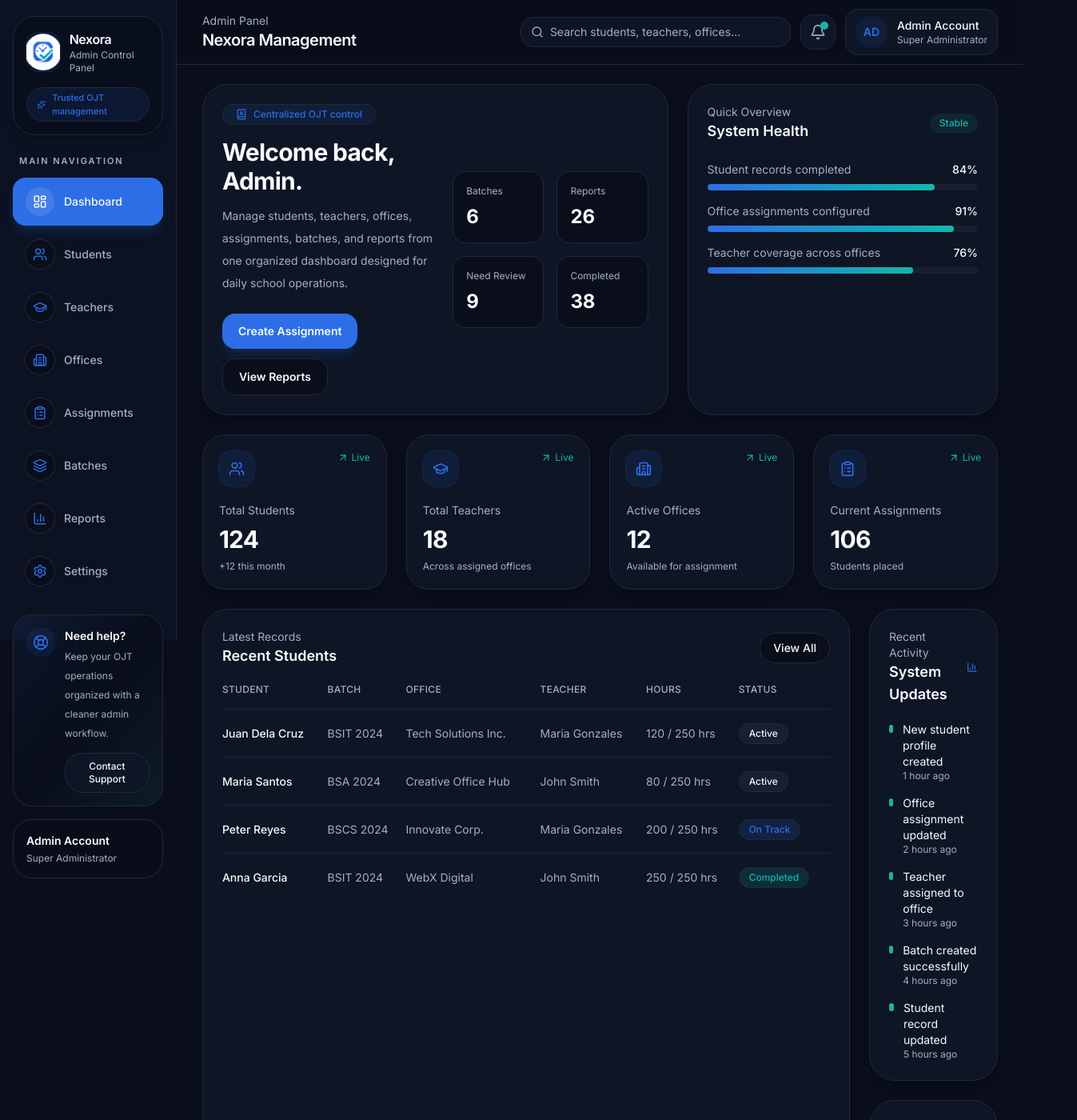
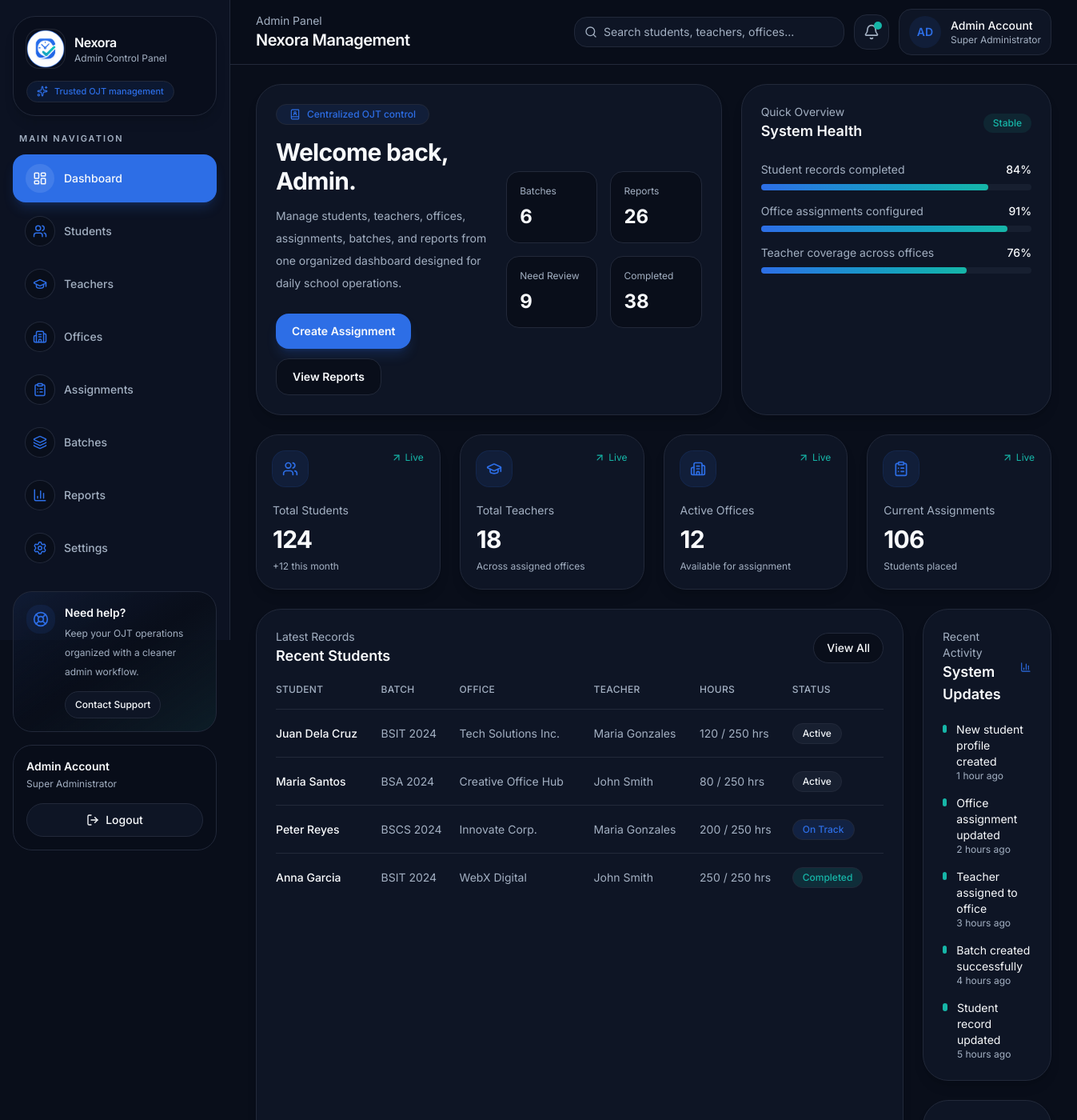
Before and after one commit to buildwithjaym/nexora-ojt-tracker-system, a Next.js app: page /admin in a window 1280 px wide. Shown: the top 1400 px of the page at 80% size, 1347 px wide, since content can reach past the window. Built offline with nearby package versions, Linux system fonts and the light colour scheme; no server answers.

Commit message:
added folders and fixes the logo

```diff
--- a/app/admin/layout.tsx
+++ b/app/admin/layout.tsx
@@ -13,7 +13,7 @@ export default function AdminLayout({
         <AdminSidebar />
 
         <div className="flex min-h-screen flex-1 flex-col">
-          <header className="sticky top-0 z-30 border-b border-border bg-background/80 backdrop-blur-xl">
+          <header className="sticky top-0 z-30 hidden border-b border-border bg-background/80 backdrop-blur-xl lg:block">
             <div className="flex h-20 items-center justify-between px-6 lg:px-8">
               <div>
                 <p className="text-sm text-muted-foreground">Admin Panel</p>
@@ -52,7 +52,9 @@ export default function AdminLayout({
             </div>
           </header>
 
-          <main className="flex-1 px-6 py-6 lg:px-8">{children}</main>
+          <main className="flex-1 px-4 py-5 sm:px-6 lg:px-8 lg:py-6">
+            {children}
+          </main>
         </div>
       </div>
     </div>
--- a/components/layout/admin-sidebar.tsx
+++ b/components/layout/admin-sidebar.tsx
@@ -2,8 +2,10 @@
 
 import Image from "next/image";
 import Link from "next/link";
-import { usePathname } from "next/navigation";
+import { usePathname, useRouter } from "next/navigation";
+import { useState } from "react";
 import clsx from "clsx";
+import { toast } from "sonner";
 import {
   BarChart3,
   Building2,
@@ -12,10 +14,14 @@ import {
   LayoutDashboard,
   Layers3,
   LifeBuoy,
+  LogOut,
+  Menu,
   Settings,
   Sparkles,
   Users,
+  X,
 } from "lucide-react";
+import { createClient } from "@/lib/supabase/client";
 
 const navItems = [
   {
@@ -60,13 +66,21 @@ const navItems = [
   },
 ];
 
-export function AdminSidebar() {
-  const pathname = usePathname();
-
+function SidebarContent({
+  pathname,
+  onNavigate,
+  onLogout,
+  isLoggingOut,
+}: {
+  pathname: string;
+  onNavigate?: () => void;
+  onLogout: () => void;
+  isLoggingOut: boolean;
+}) {
   return (
-    <aside className="sticky top-0 flex h-screen w-72 flex-col border-r border-border bg-card/80 px-4 py-5 backdrop-blur-xl">
-      <div className="mb-6 rounded-[28px] border border-white/10 bg-background/70 p-4 shadow-lg shadow-black/10">
-        <Link href="/admin" className="flex items-center gap-3">
+    <div className="flex h-full flex-col">
+      <div className="mb-5 rounded-[28px] border border-white/10 bg-background/70 p-4 shadow-lg shadow-black/10">
+        <Link href="/admin" className="flex items-center gap-3" onClick={onNavigate}>
           <div className="relative h-12 w-12 overflow-hidden rounded-2xl ring-1 ring-white/10">
             <Image
               src="/Nexora.png"
@@ -103,6 +117,7 @@ export function AdminSidebar() {
             <Link
               key={item.label}
               href={item.href}
+              onClick={onNavigate}
               className={clsx(
                 "group flex items-center gap-3 rounded-2xl px-4 py-3 text-sm font-medium transition-all duration-200",
                 isActive
@@ -137,7 +152,10 @@ export function AdminSidebar() {
               <p className="mt-1 text-xs leading-6 text-muted-foreground">
                 Keep your OJT operations organized with a cleaner admin workflow.
               </p>
-              <button className="mt-3 inline-flex rounded-xl border border-border bg-card px-3 py-2 text-xs font-medium text-foreground transition hover:bg-secondary">
+              <button
+                type="button"
+                className="mt-3 inline-flex rounded-xl border border-border bg-card px-3 py-2 text-xs font-medium text-foreground transition hover:bg-secondary"
+              >
                 Contact Support
               </button>
             </div>
@@ -149,8 +167,138 @@ export function AdminSidebar() {
           <p className="mt-1 text-xs text-muted-foreground">
             Super Administrator
           </p>
+
+          <button
+            type="button"
+            onClick={onLogout}
+            disabled={isLoggingOut}
+            className="mt-4 inline-flex w-full items-center justify-center gap-2 rounded-xl border border-border bg-card px-4 py-2.5 text-sm font-medium text-foreground transition hover:bg-secondary disabled:cursor-not-allowed disabled:opacity-70"
+          >
+            <LogOut className="h-4 w-4" />
+            {isLoggingOut ? "Signing out..." : "Logout"}
+          </button>
         </div>
       </div>
-    </aside>
+    </div>
   );
 }
+
+export function AdminSidebar() {
+  const pathname = usePathname();
+  const router = useRouter();
+  const supabase = createClient();
+
+  const [mobileOpen, setMobileOpen] = useState(false);
+  const [isLoggingOut, setIsLoggingOut] = useState(false);
+
+  async function handleLogout() {
+    setIsLoggingOut(true);
+
+    const loadingToast = toast.loading("Signing out...", {
+      description: "Please wait a moment.",
+    });
+
+    try {
+      const { error } = await supabase.auth.signOut();
+
+      if (error) {
+        toast.dismiss(loadingToast);
+        toast.error("Logout failed", {
+          description: error.message || "Unable to sign out right now.",
+        });
+        setIsLoggingOut(false);
+        return;
+      }
+
+      toast.dismiss(loadingToast);
+      toast.success("Signed out", {
+        description: "You have been logged out successfully.",
+      });
+
+      router.push("/login");
+      router.refresh();
+    } catch (error) {
+      console.error("Logout error:", error);
+      toast.dismiss(loadingToast);
+      toast.error("Something went wrong", {
+        description: "An unexpected error occurred while signing out.",
+      });
+    } finally {
+      setIsLoggingOut(false);
+      setMobileOpen(false);
+    }
+  }
+
+  return (
+    <>
+      {/* Mobile Top Bar */}
+      <div className="sticky top-0 z-40 flex h-16 items-center justify-between border-b border-border bg-background/80 px-4 backdrop-blur-xl lg:hidden">
+        <Link href="/admin" className="flex items-center gap-3">
+          <div className="relative h-10 w-10 overflow-hidden rounded-2xl ring-1 ring-white/10">
+            <Image
+              src="/Nexora.png"
+              alt="Nexora logo"
+              fill
+              className="object-cover"
+              sizes="40px"
+            />
+          </div>
+          <div>
+            <p className="text-sm font-semibold">Nexora</p>
+            <p className="text-[11px] text-muted-foreground">Admin Panel</p>
+          </div>
+        </Link>
+
+        <button
+          type="button"
+          onClick={() => setMobileOpen(true)}
+          className="inline-flex h-10 w-10 items-center justify-center rounded-xl border border-border bg-card text-foreground transition hover:bg-secondary"
+          aria-label="Open sidebar"
+        >
+          <Menu className="h-5 w-5" />
+        </button>
+      </div>
+
+      {/* Desktop Sidebar */}
+      <aside className="sticky top-0 hidden h-screen w-72 shrink-0 border-r border-border bg-card/80 px-4 py-5 backdrop-blur-xl lg:flex">
+        <SidebarContent
+          pathname={pathname}
+          onLogout={handleLogout}
+          isLoggingOut={isLoggingOut}
+        />
+      </aside>
+
+      {/* Mobile Overlay */}
+      {mobileOpen && (
+        <div className="fixed inset-0 z-50 lg:hidden">
+          <button
+            type="button"
+            className="absolute inset-0 bg-black/60 backdrop-blur-sm"
+            onClick={() => setMobileOpen(false)}
+            aria-label="Close sidebar overlay"
+          />
+
+          <aside className="absolute left-0 top-0 flex h-full w-[88%] max-w-[320px] flex-col border-r border-border bg-card/95 px-4 py-5 shadow-2xl backdrop-blur-xl">
+            <div className="mb-4 flex items-center justify-end">
+              <button
+                type="button"
+                onClick={() => setMobileOpen(false)}
+                className="inline-flex h-10 w-10 items-center justify-center rounded-xl border border-border bg-background text-foreground transition hover:bg-secondary"
+                aria-label="Close sidebar"
+              >
+                <X className="h-5 w-5" />
+              </button>
+            </div>
+
+            <SidebarContent
+              pathname={pathname}
+              onNavigate={() => setMobileOpen(false)}
+              onLogout={handleLogout}
+              isLoggingOut={isLoggingOut}
+            />
+          </aside>
+        </div>
+      )}
+    </>
+  );
+}
```
Also changed, not shown: app/admin/assignments/page.tsx (added), app/admin/batches/page.tsx (added), app/admin/offices/page.tsx (added), app/admin/reports/page.tsx (added), app/admin/settings/page.tsx (added), app/admin/students/page.tsx (added), app/admin/teachers/page.tsx (added), public/logo.png.
